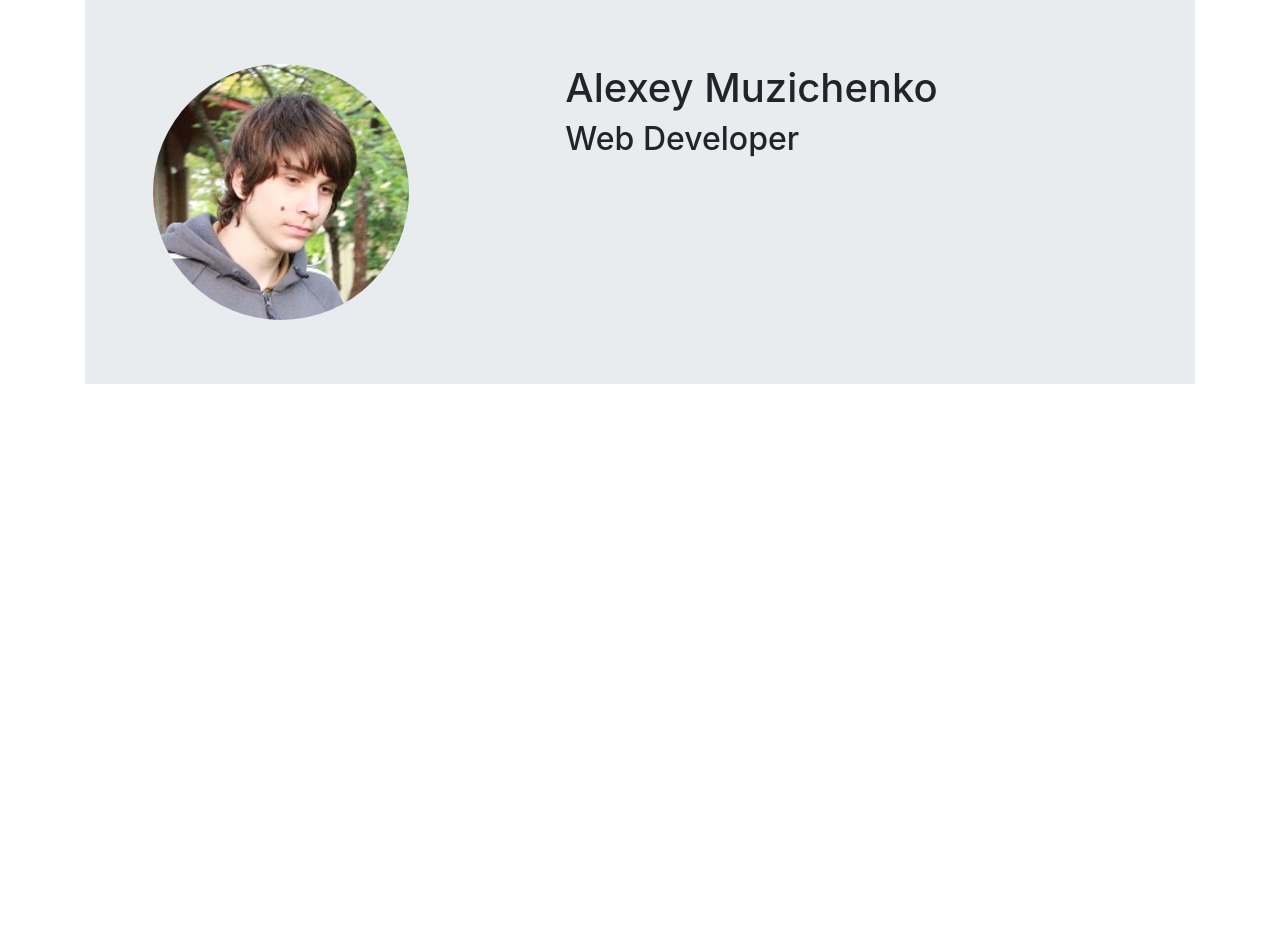
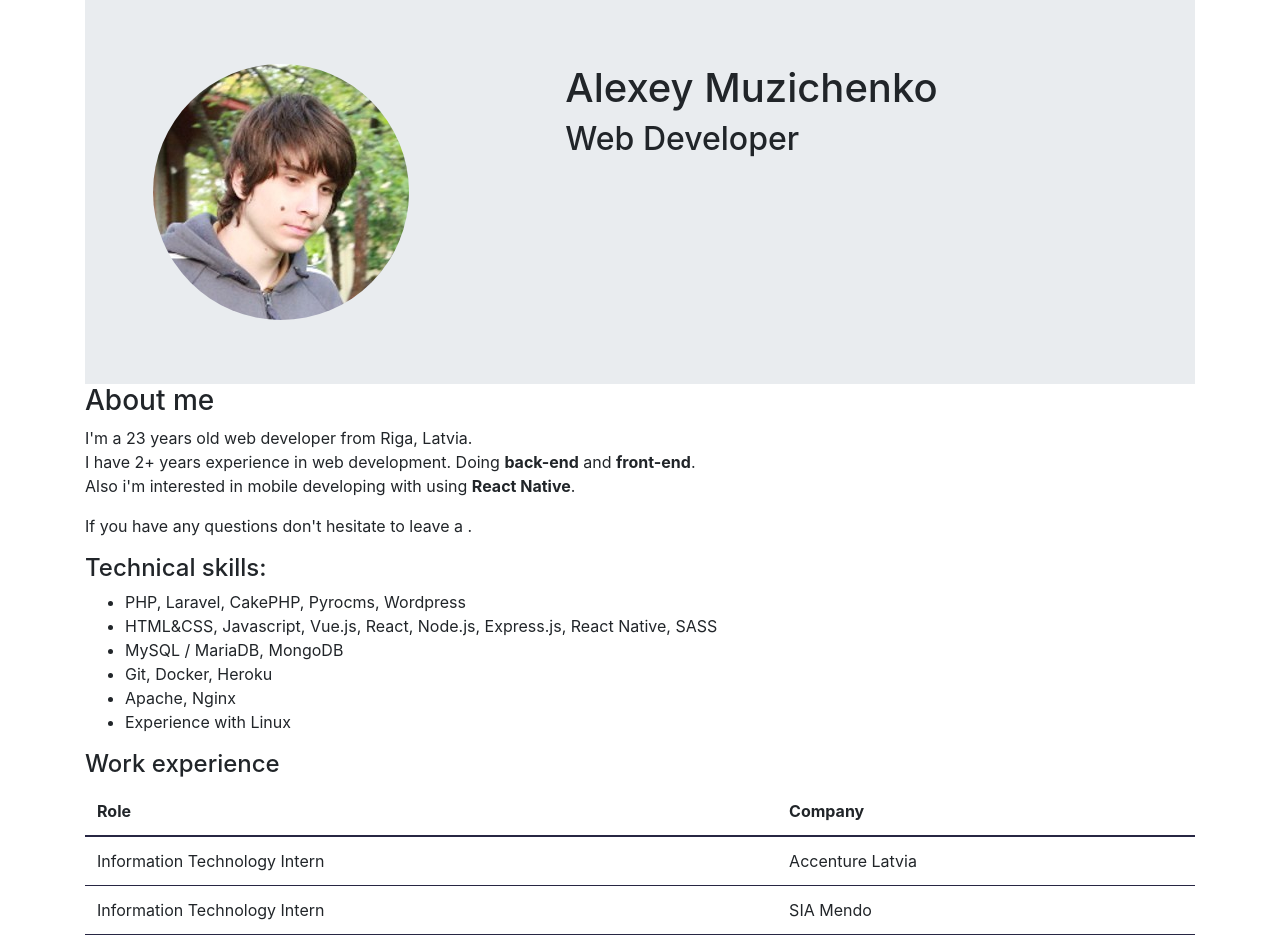
Before and after one commit to AlMuz/VUE-AlmuzWebsite, a Nuxt app: page / in a window 1280 px wide. Shown: the top 951 px of the page. Before the commit the page ends 800 px from the top, so only its background shows below. Built offline with nearby package versions, Linux system fonts and the light colour scheme.

Commit message:
Main page - now will be about me

```diff
--- a/pages/index.vue
+++ b/pages/index.vue
@@ -1,14 +1,89 @@
 <template>
-  <div>
+  <div class="about">
+    <h3>{{ $t("aboutMePage.aboutMe") }}</h3>
+    <p v-html="$t('aboutMePage.information')" />
+    <i18n path="aboutMePage.informationContactMe" tag="p">
+      <nuxt-link to="/contact">
+        {{ $t("aboutMePage.message") }}
+      </nuxt-link>
+    </i18n>
+    <h4>{{ $t("aboutMePage.techSkills") }}:</h4>
+    <ul>
+      <li v-for="(value, index) in skills" :key="index">
+        {{ value }}
+      </li>
+    </ul>
+    <h4>{{ $t("aboutMePage.workExperience") }}</h4>
+    <div class="table-responsive">
+      <table
+        role="table"
+        aria-busy="false"
+        aria-colcount="2"
+        class="table b-table"
+      >
+        <thead role="rowgroup">
+          <tr role="row">
+            <th role="columnheader" scope="col" aria-colindex="1">
+              {{ this.$t("aboutMePage.role") }}
+            </th>
+            <th role="columnheader" scope="col" aria-colindex="2">
+              {{ this.$t("aboutMePage.company") }}
+            </th>
+          </tr>
+        </thead>
+        <tbody role="rowgroup">
+          <tr v-for="(value, index) in workExperience" :key="index" role="row">
+            <td role="cell">
+              {{ $t(`aboutMePage.${value.role}`) }}
+            </td>
+            <td role="cell">
+              {{ value.company }}
+            </td>
+          </tr>
+        </tbody>
+      </table>
+    </div>
   </div>
 </template>
 
 <script>
+export default {
 
-export default {
+  data () {
+    return {
+      skills: [
+        'PHP, Laravel, CakePHP, Pyrocms, Wordpress',
+        'HTML&CSS, Javascript, Vue.js, React, Node.js, Express.js, React Native, SASS',
+        'MySQL / MariaDB, MongoDB',
+        'Git, Docker, Heroku',
+        'Apache, Nginx',
+        'Experience with Linux'
+      ],
+      fields: [
+        { key: 'role', label: this.$t('aboutMePage.role') },
+        { key: 'company', label: this.$t('aboutMePage.company') }
+      ],
+      workExperience: [
+        { role: 'itIntern', company: 'Accenture Latvia' },
+        { role: 'itIntern', company: 'SIA Mendo' },
+        { role: 'webDev', company: 'SIA Mendo' }
+      ]
+    }
+  },
+  metaInfo () {
+    return {
+      title: this.$t('meta.aboutPage')
+    }
+  }
 }
 </script>
 
-<style>
-
+<style lang="css" scoped>
+.table th {
+  border-bottom: 2px solid #272643;
+  border-top: 0;
+}
+.table td {
+  border-top: 1px solid #272643;
+}
 </style>
```
